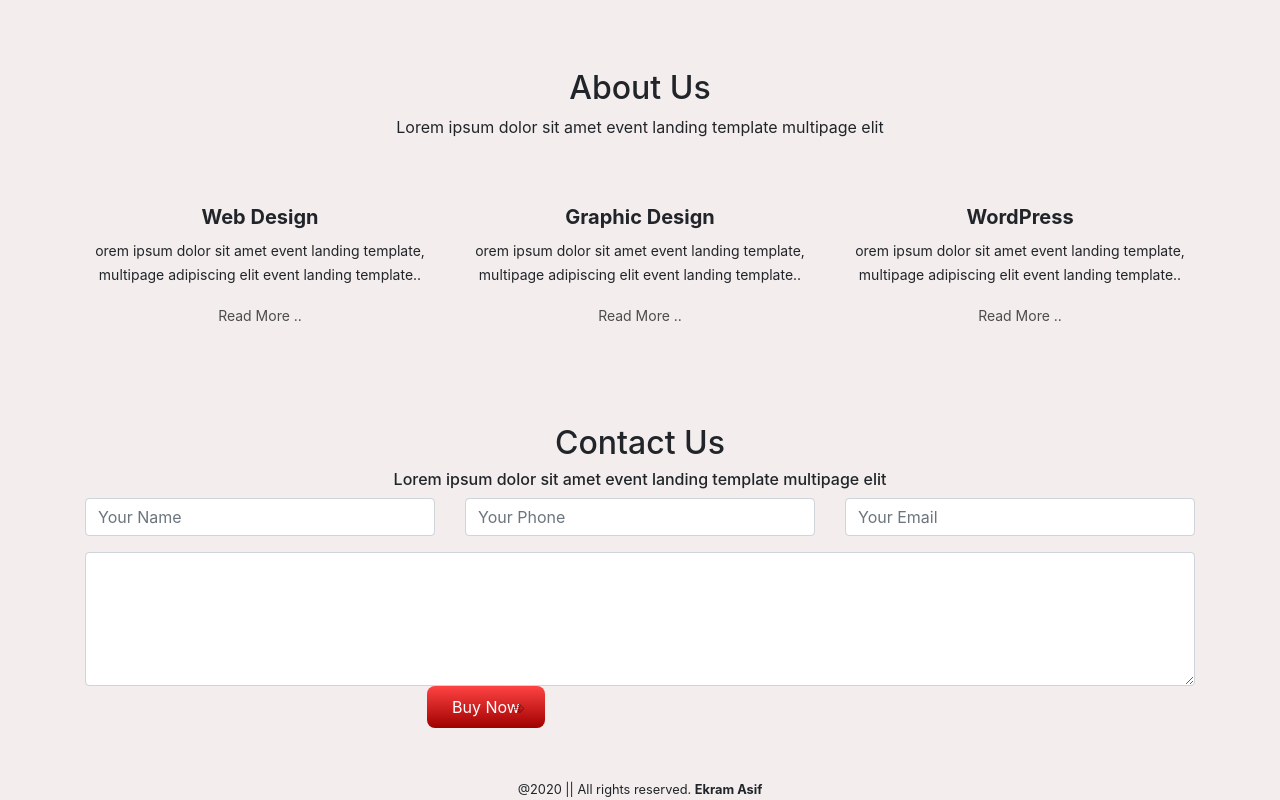
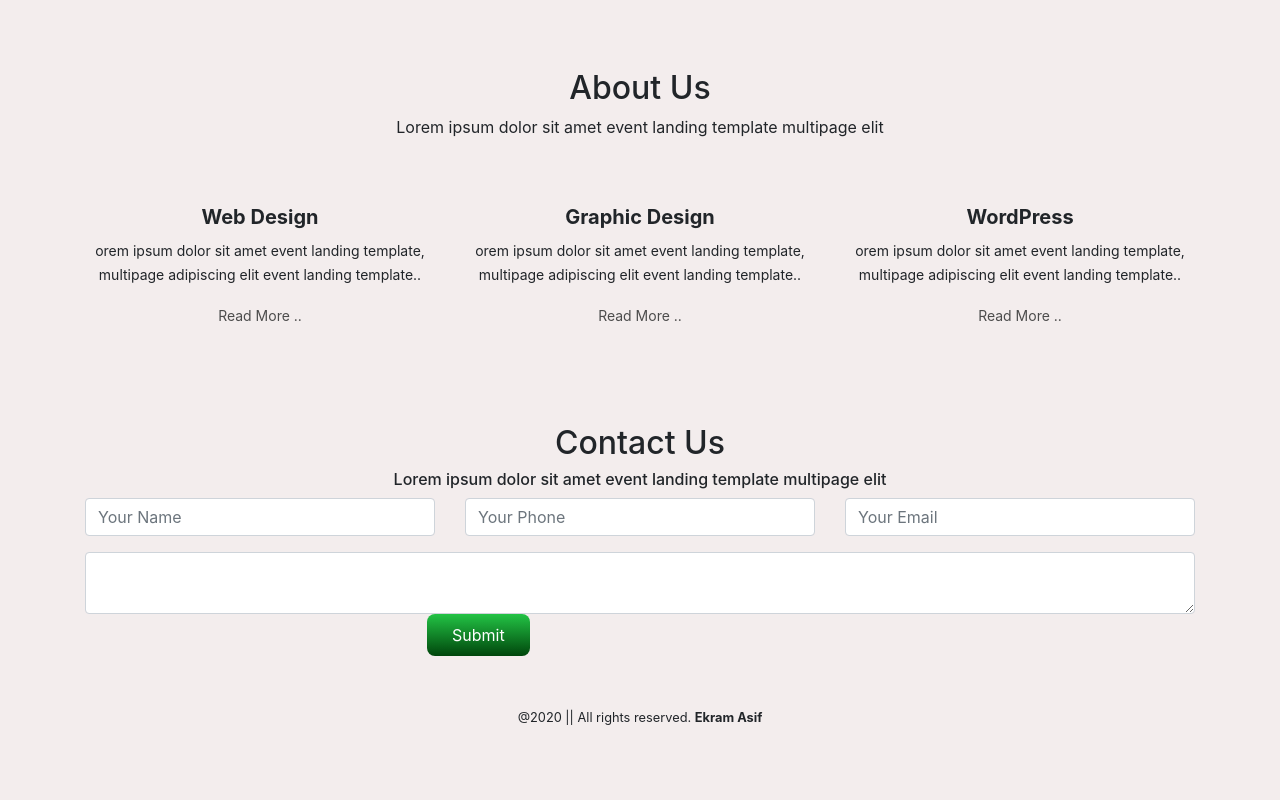
Before and after one commit to ekramasif/simple-ecommerce, a plain HTML site: page index.html in a window 1280 px wide. Shown: the part 2490-3290 px from the top of the page. After the commit the page ends 3218 px from the top, so only its background shows below. Drawn offline with nearby package versions, Linux system fonts and the light colour scheme.

Commit message:
Completed

```diff
--- a/index.html
+++ b/index.html
@@ -294,9 +294,8 @@
     <!--contact section-->
     <section class="container pt-5" id="contact_us">
         <div class="text-center pt-5">
-            <h2 class="wow fadeInRight" data-wow-duration="2s" data-wow-delay=".1s">Contact Us</h2>
-            <h6 class="wow fadeInLeft" data-wow-duration="2s" data-wow-delay=".1s">Lorem ipsum dolor sit amet event
-                landing template multipage elit</h6>
+            <h2>Contact Us</h2>
+            <h6>Lorem ipsum dolor sit amet event landing template multipage elit</h6>
         </div>
         <form class="contact-form">
             <div class="row">
@@ -316,10 +315,8 @@
                     </div>
                 </div>
             </div>
-            <textarea class="wow fadeInLeft form-control" data-wow-duration="2s" data-wow-delay=".1s"
-                rows="5"></textarea>
-            <button class="buy-now-button-contact">Buy Now</button>
-            <img class="btn-img-contact" src="images/arrow.png" alt="">
+            <textarea class="form-control"></textarea>
+            <button class="buy-now-button-contact">Submit</button>
         </form>
     </section>
     <!-- /end contact section-->
--- a/style.css
+++ b/style.css
@@ -66,7 +66,7 @@ button:focus {
     z-index: 1;
 }
 .buy-now-button-contact {
-    background-image: linear-gradient(to bottom, #ff4343 0%, rgb(160, 0, 0) 100%);
+    background-image: linear-gradient(to bottom, #23c345 0%, rgb(0, 70, 12) 100%);
     color: #fff;
     border: none;
     border-radius: 8px;
```
